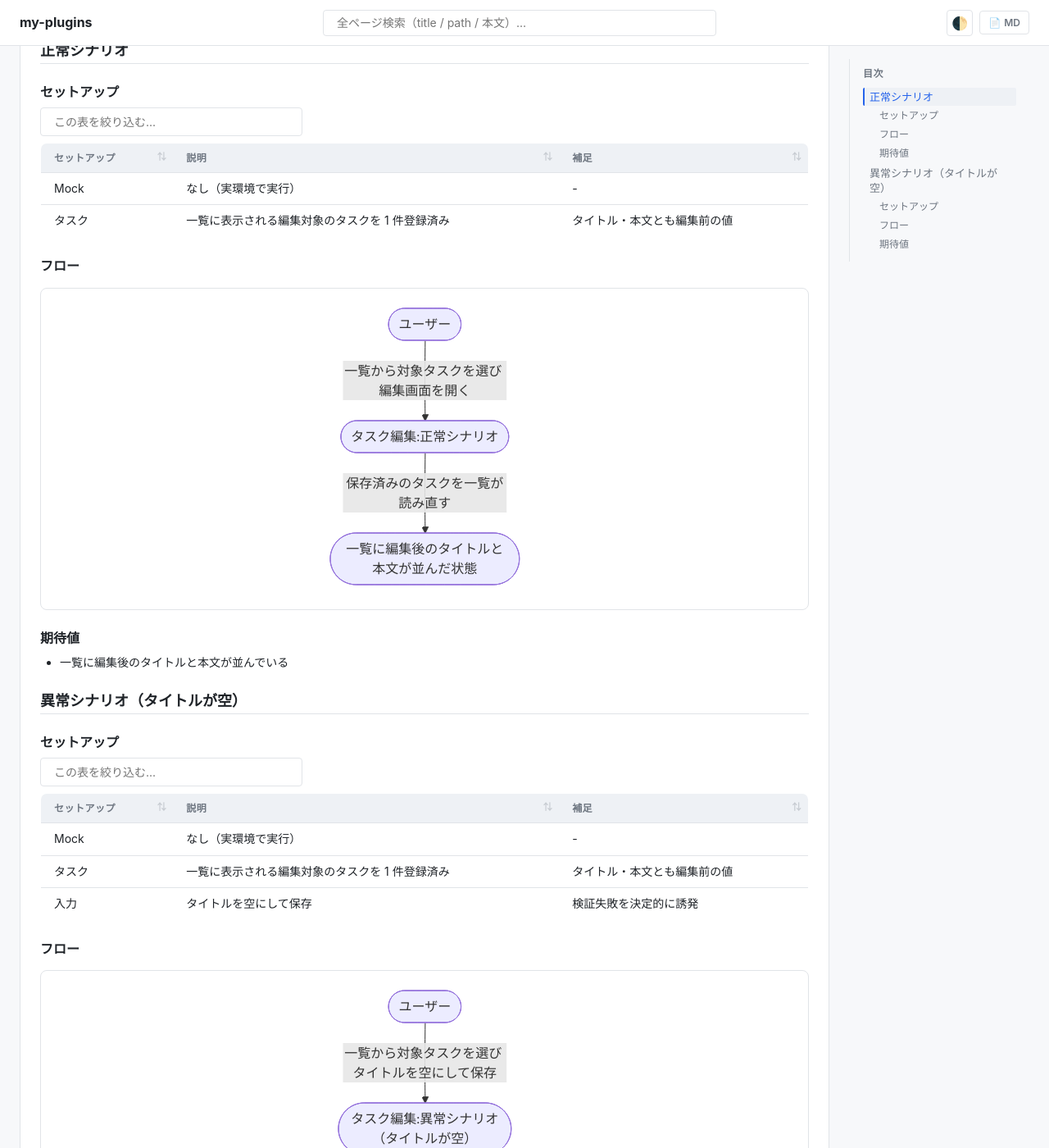
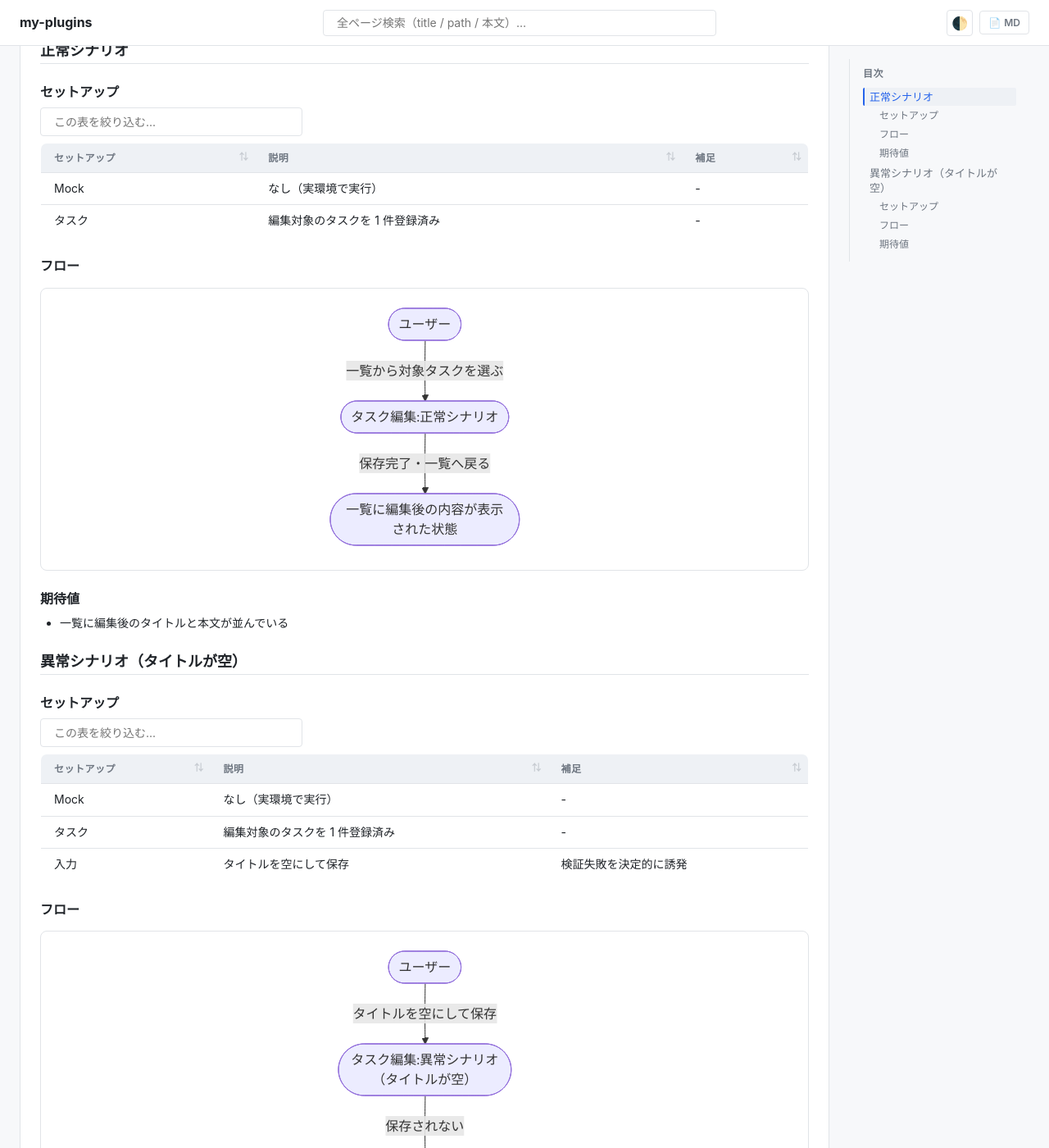
Before and after one commit to shuhei1101/ai-monitor-e2e, a Jekyll site: the page built from docs/wiki/設計図/シナリオ/複合ユースケース/タスク編集から一覧反映.md, in a window 1280 px wide and 1400 px high, scrolled down 208 px. Shown: the whole window at 82% size. Built offline with Jekyll 4.4.1, drawn with Linux system fonts in a browser that asks for light colours; our own code applies the rules of GitHub Pages for plain Markdown files; some of the changed text lies outside the part shown.

Commit message:
タスク編集から一覧反映の複合シナリオの記述を epic ベースに揃える

````diff
--- a/docs/wiki/設計図/シナリオ/複合ユースケース/タスク編集から一覧反映.md
+++ b/docs/wiki/設計図/シナリオ/複合ユースケース/タスク編集から一覧反映.md
@@ -1,6 +1,10 @@
+---
+template_version: 1.0.0
+---
+
 # タスク編集から一覧反映
 
-現状の実装から起こした複合 UC。
+タスクを編集して保存し、一覧に反映されるまでの業務シナリオ。
 
 - 対応テストファイル: `tests/e2e/複合ユースケース/test_タスク編集から一覧反映.py`
 
@@ -11,14 +15,14 @@
 | セットアップ | 説明 | 補足 |
 | --- | --- | --- |
 | Mock | なし（実環境で実行） | - |
-| タスク | 一覧に表示される編集対象のタスクを 1 件登録済み | タイトル・本文とも編集前の値 |
+| タスク | 編集対象のタスクを 1 件登録済み | - |
 
 ### フロー
 
 ```mermaid
 flowchart TD
-  A([ユーザー]) -->|一覧から対象タスクを選び 編集画面を開く| UC1([タスク編集:正常シナリオ])
-  UC1 -->|保存済みのタスクを一覧が読み直す| S1([一覧に編集後のタイトルと本文が並んだ状態])
+  U0([ユーザー]) -->|一覧から対象タスクを選ぶ| UC1([タスク編集:正常シナリオ])
+  UC1 -->|保存完了・一覧へ戻る| DONE([一覧に編集後の内容が表示された状態])
 
   click UC1 "../単一ユースケース/タスク編集.md#正常シナリオ"
 ```
@@ -34,19 +38,19 @@ flowchart TD
 | セットアップ | 説明 | 補足 |
 | --- | --- | --- |
 | Mock | なし（実環境で実行） | - |
-| タスク | 一覧に表示される編集対象のタスクを 1 件登録済み | タイトル・本文とも編集前の値 |
+| タスク | 編集対象のタスクを 1 件登録済み | - |
 | 入力 | タイトルを空にして保存 | 検証失敗を決定的に誘発 |
 
 ### フロー
 
 ```mermaid
 flowchart TD
-  A([ユーザー]) -->|一覧から対象タスクを選び タイトルを空にして保存| UC1([タスク編集:異常シナリオ<br>（タイトルが空）])
-  UC1 -->|保存されないまま一覧に戻る| S1([一覧が編集前のタイトルと本文のままの状態])
+  U0([ユーザー]) -->|タイトルを空にして保存| UC1([タスク編集:異常シナリオ<br>（タイトルが空）])
+  UC1 -->|保存されない| DONE([一覧が編集前のままの状態])
 
   click UC1 "../単一ユースケース/タスク編集.md#異常シナリオタイトルが空"
 ```
 
 ### 期待値
 
-- 一覧のタスクが編集前のタイトルと本文のまま並んでいる
+- 一覧が編集前の内容のまま変わっていない
````
